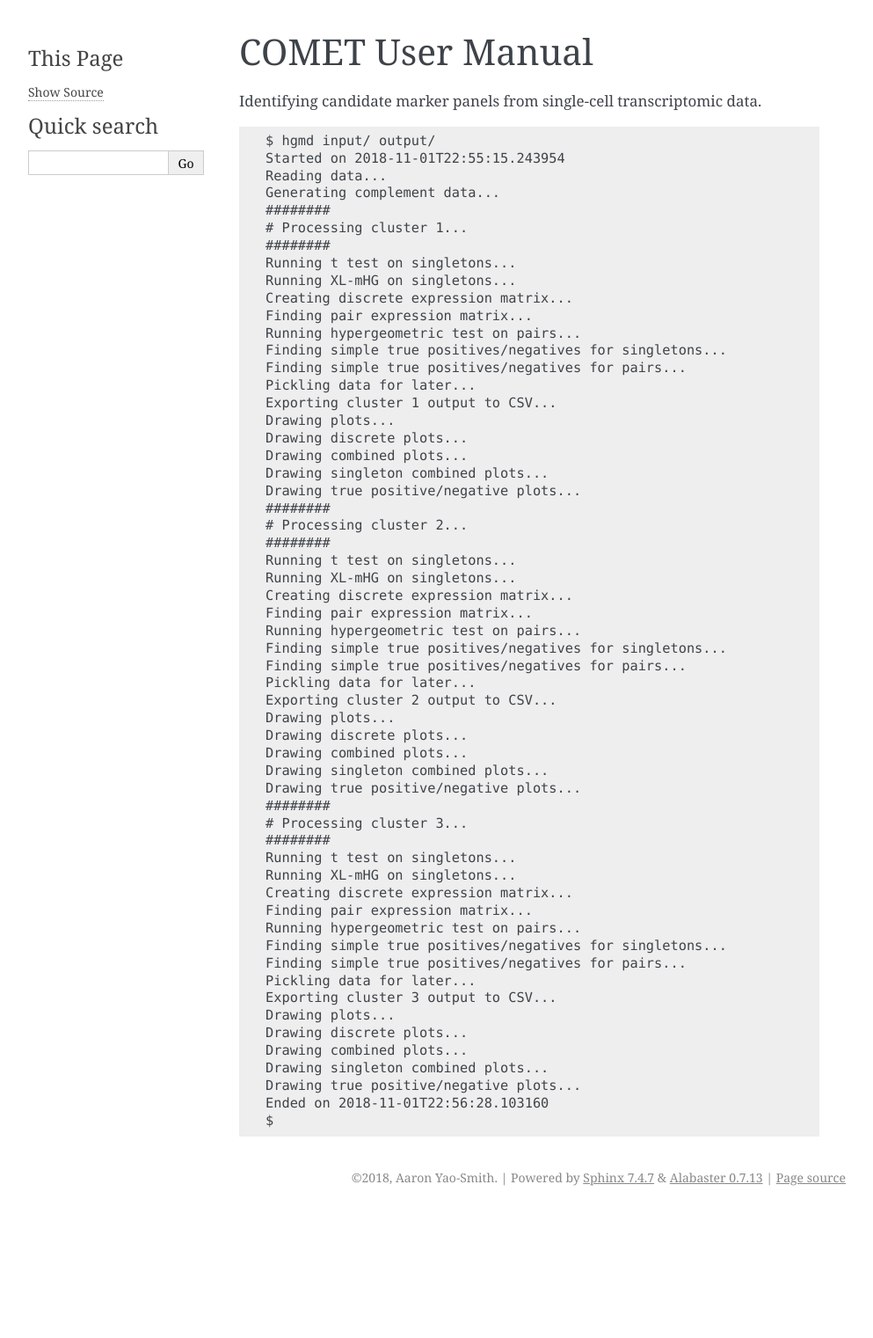
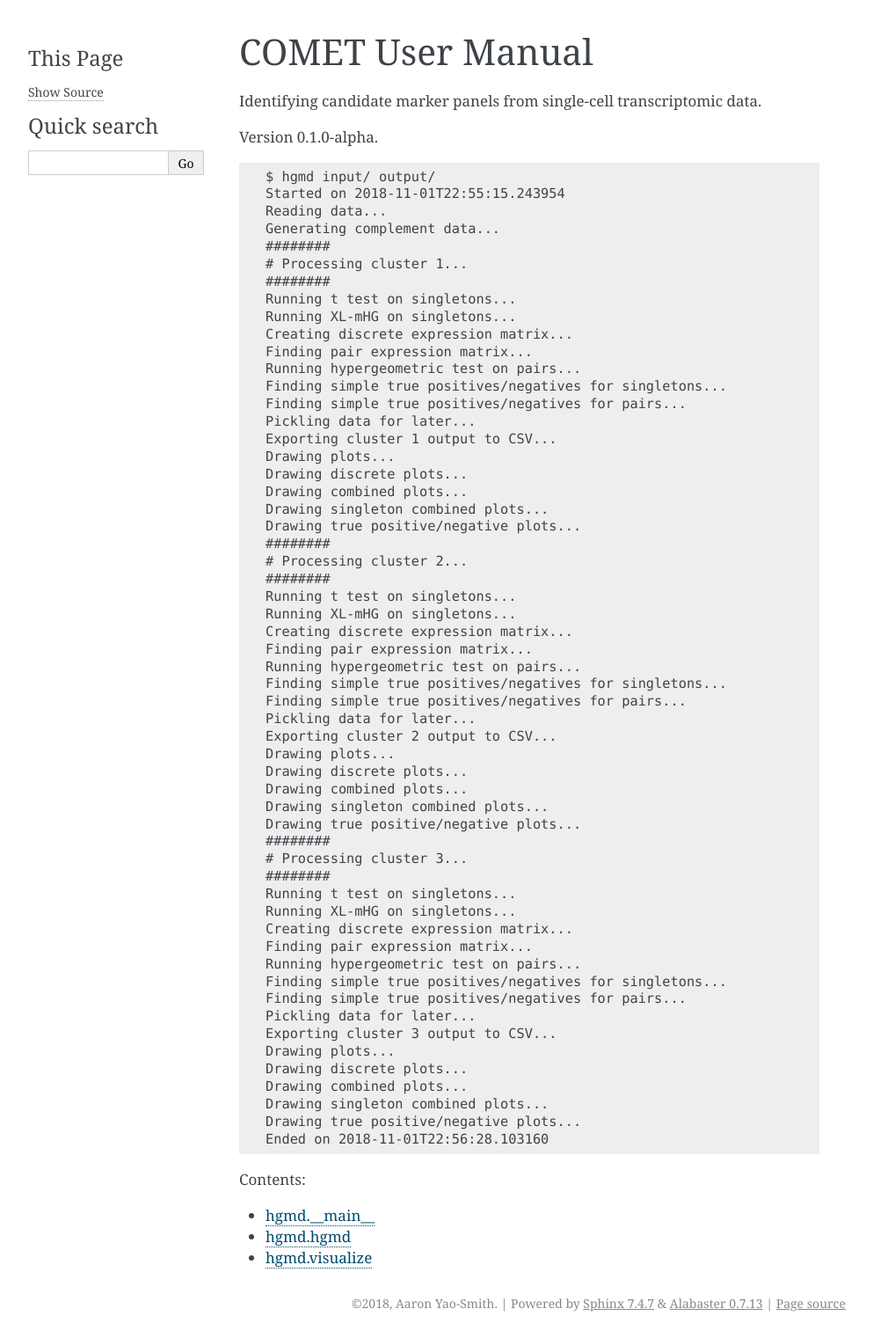
Before and after one commit to aaronyaosmith/comet-prototype, a Sphinx documentation site: the page built from docs/source/index.rst, in a window 1280 px wide. Shown: the whole page at 88% size, without its empty margins (148-1141 px from the left). Built offline with Sphinx 7.4.7, drawn with Linux system fonts in a browser that asks for light colours; the version number is read from the project's files by our own code; before the commit the page ends 1378 px from its top, so only the background shows below that.

Commit message:
Documentation beginnings; formalize versioning

```diff
--- a/docs/source/conf.py
+++ b/docs/source/conf.py
@@ -1,16 +1,23 @@
 import os
 import sys
+from hgmd._version import __version__
 
 sys.path.insert(0, os.path.abspath('../..'))
 extensions = [
-    'sphinx.ext.autodoc', ]
+    'sphinx.ext.autodoc',
+    'm2r',
+]
 
 project = 'COMET'
 highlight_language = 'python'
 copyright = '2018, Aaron Yao-Smith'
 author = 'Aaron Yao-Smith'
-version = '0.1'
-release = '0.1'
+# version and release are intended to provide a separation between 'X.Y' short
+# version number ('version') and 'X.Y.Z-A.B' full release number
+# ('release'). We don't need this separation, so set both to same value to
+# prevent confusion.
+version = __version__
+release = __version__
 templates_path = ['_templates']
 source_suffix = '.rst'
 master_doc = 'index'
--- a/docs/source/hgmd.rst
+++ b/docs/source/hgmd.rst
@@ -1,2 +1,5 @@
+hgmd.hgmd
+================
+
 .. automodule:: hgmd.hgmd
     :members:
--- a/docs/source/index.rst
+++ b/docs/source/index.rst
@@ -2,6 +2,9 @@ COMET User Manual
 =====================================
 
 Identifying candidate marker panels from single-cell transcriptomic data.
+
+Version |release|.
+
 
 .. code-block:: none
 
@@ -61,10 +64,12 @@ Identifying candidate marker panels from single-cell transcriptomic data.
     Drawing singleton combined plots...
     Drawing true positive/negative plots...
     Ended on 2018-11-01T22:56:28.103160
-    $
 
 
 .. toctree::
      :maxdepth: 2
      :caption: Contents:
-.. highlight:: console
+
+     main
+     hgmd
+     visualize
--- a/docs/source/main.rst
+++ b/docs/source/main.rst
@@ -1,2 +1,5 @@
+hgmd.__main__
+===============
+
 .. automodule:: hgmd.__main__
     :members:
--- a/docs/source/visualize.rst
+++ b/docs/source/visualize.rst
@@ -1,2 +1,5 @@
+hgmd.visualize
+================
+
 .. automodule:: hgmd.visualize
     :members:
--- /dev/null
+++ b/hgmd/_version.py
@@ -0,0 +1,3 @@
+# Syntax: https://semver.org/
+
+__version__ = '0.1.0-alpha'
```
Also changed, not shown: README.md (+3 -1 lines), hgmd/__init__.py (+7 -0 lines), setup.py (+18 -2 lines), 1 other file.
